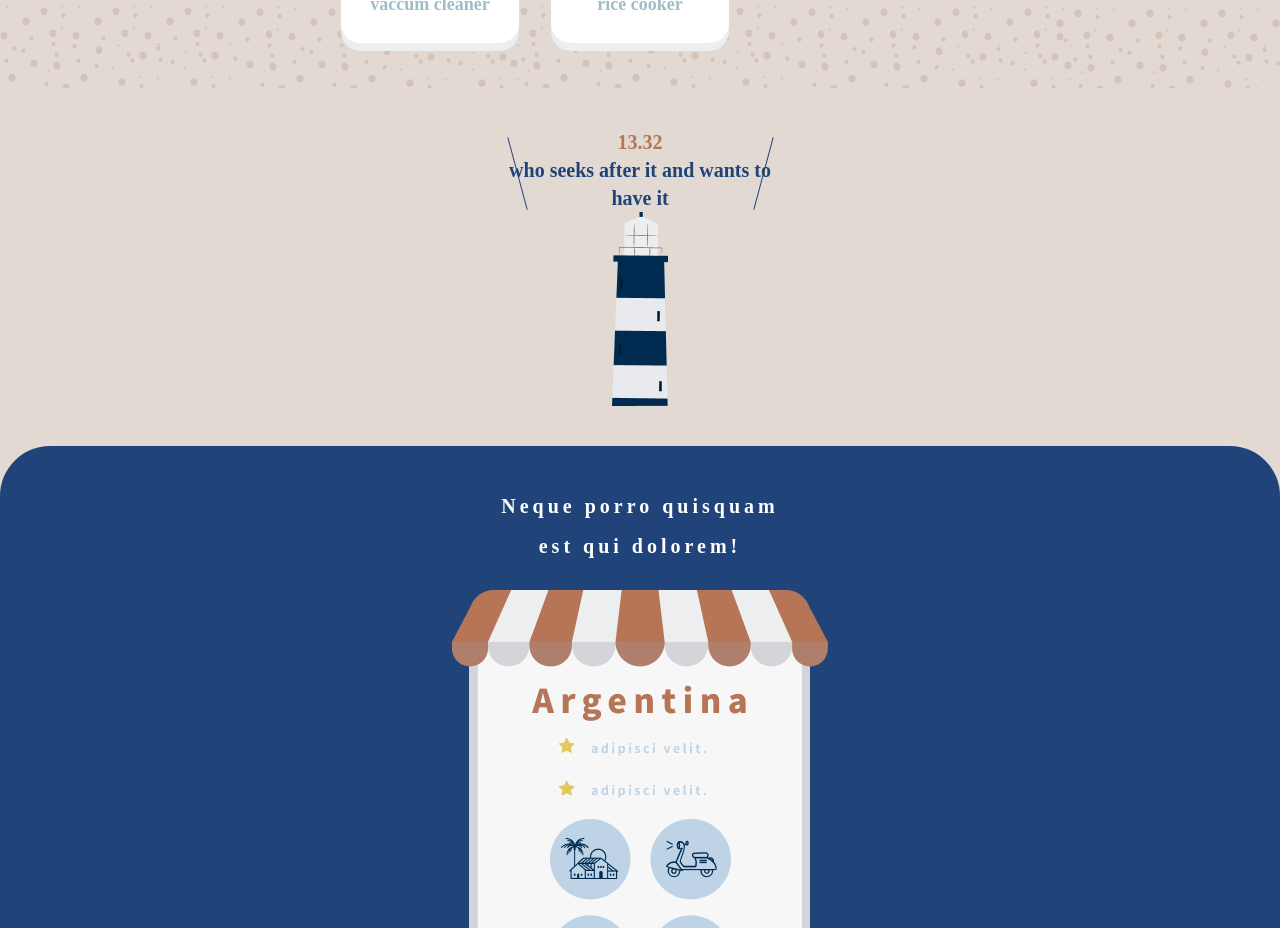
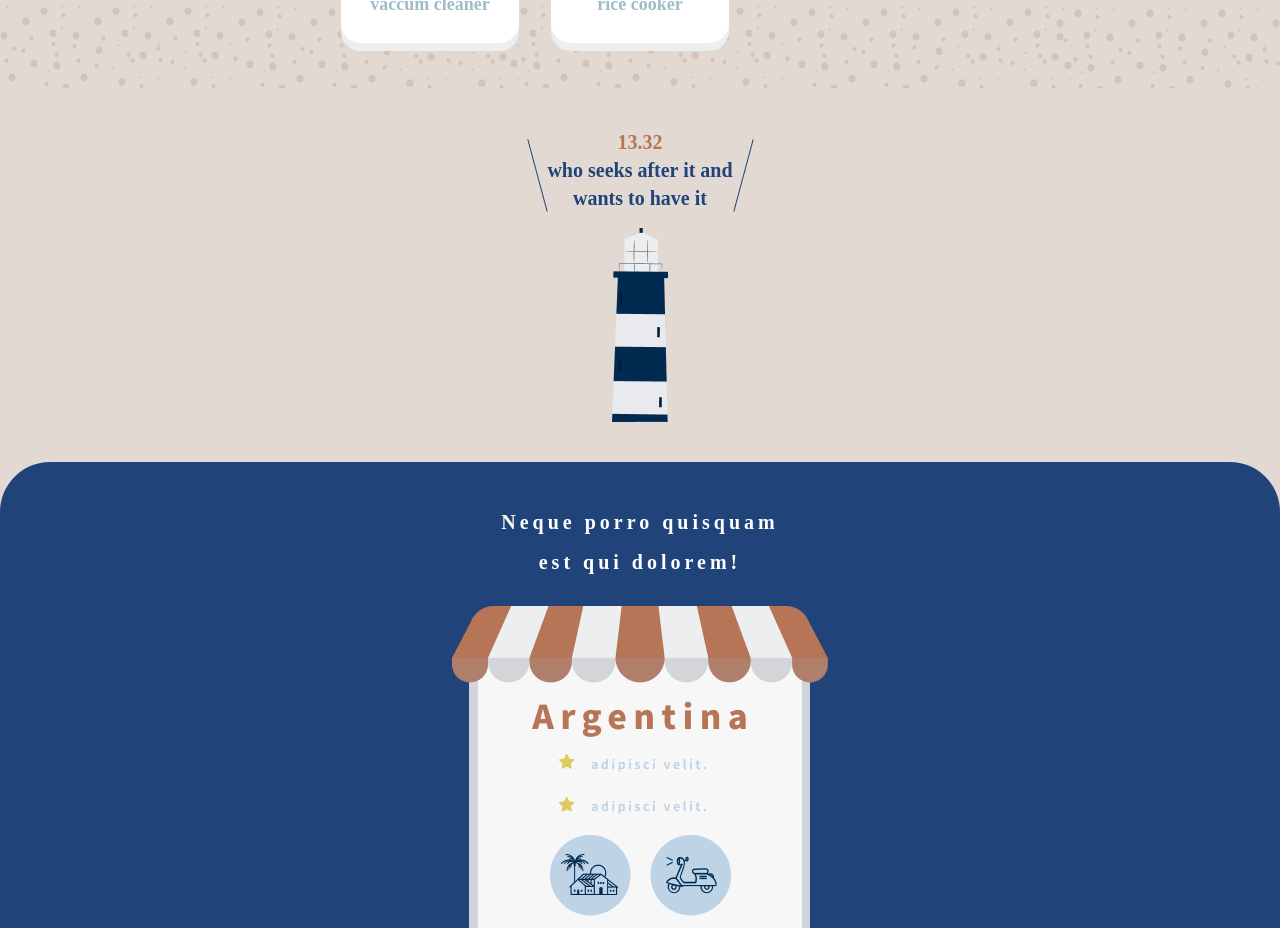
Before and after one commit to Chris9271/ewill, a Vue app: page / in a window 1280 px wide. Shown: the part 1920-2848 px from the top of the page. Built offline with nearby package versions, Linux system fonts and the light colour scheme.

Commit message:
update data css

```diff
--- a/src/components/Data.vue
+++ b/src/components/Data.vue
@@ -2,8 +2,9 @@
   <div class="l-data">
     <div class="b-data">
       <p class="b-data__title">
-        <span class="b-data__number">13.32</span><br />who seeks after it and
-        wants to have it
+        <span class="b-data__number">13.32</span>
+        <span>who seeks after it and</span>
+        <span>wants to have it</span>
       </p>
       <img src="../img/lighthouse.png" alt="lighthouse" />
     </div>
--- a/src/styles/data.scss
+++ b/src/styles/data.scss
@@ -19,8 +19,11 @@
         height: 100%;
 
         &__title {
+            display: flex;
+            flex-direction: column;
             color: $color--primary1;
             position: relative;
+            padding: 0 .625rem 1rem .625rem;
 
             &:before {
                 content: " ";
@@ -31,7 +34,7 @@
                 transform: rotate(-15deg);
                 position: absolute;
                 top: 10%;
-                left: 5%;
+                left: 0%;
             }
 
             &::after {
@@ -43,7 +46,7 @@
                 transform: rotate(15deg);
                 position: absolute;
                 top: 10%;
-                left: 95%;
+                left: 100%;
             }
         }
 
```
